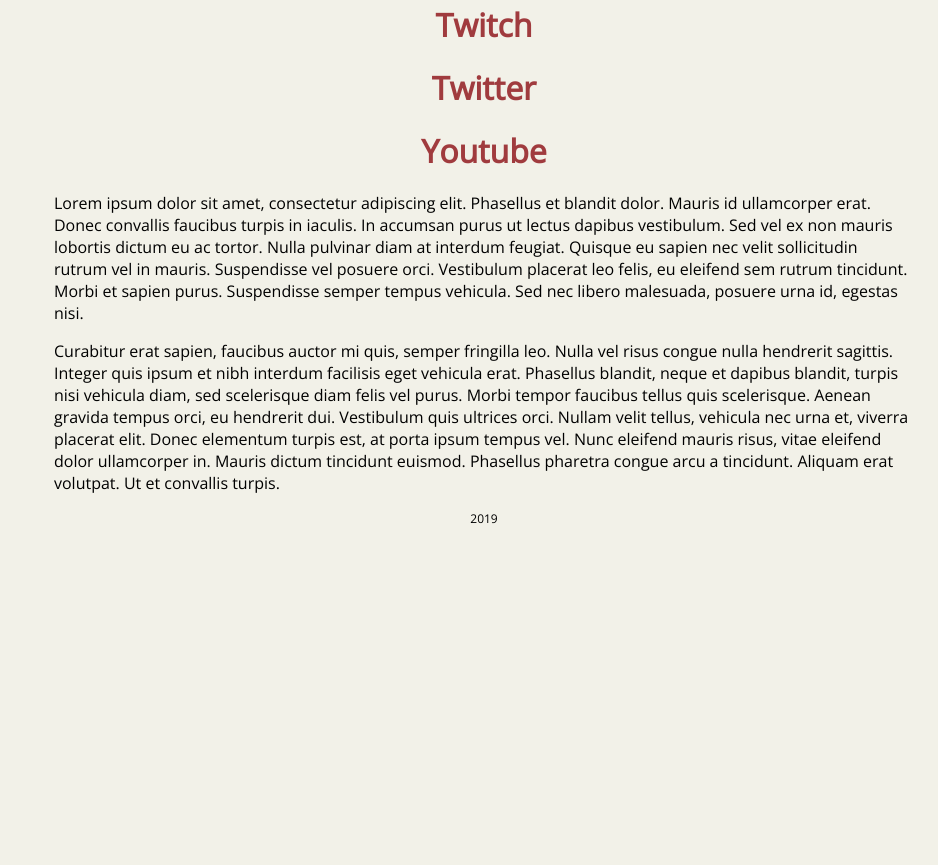
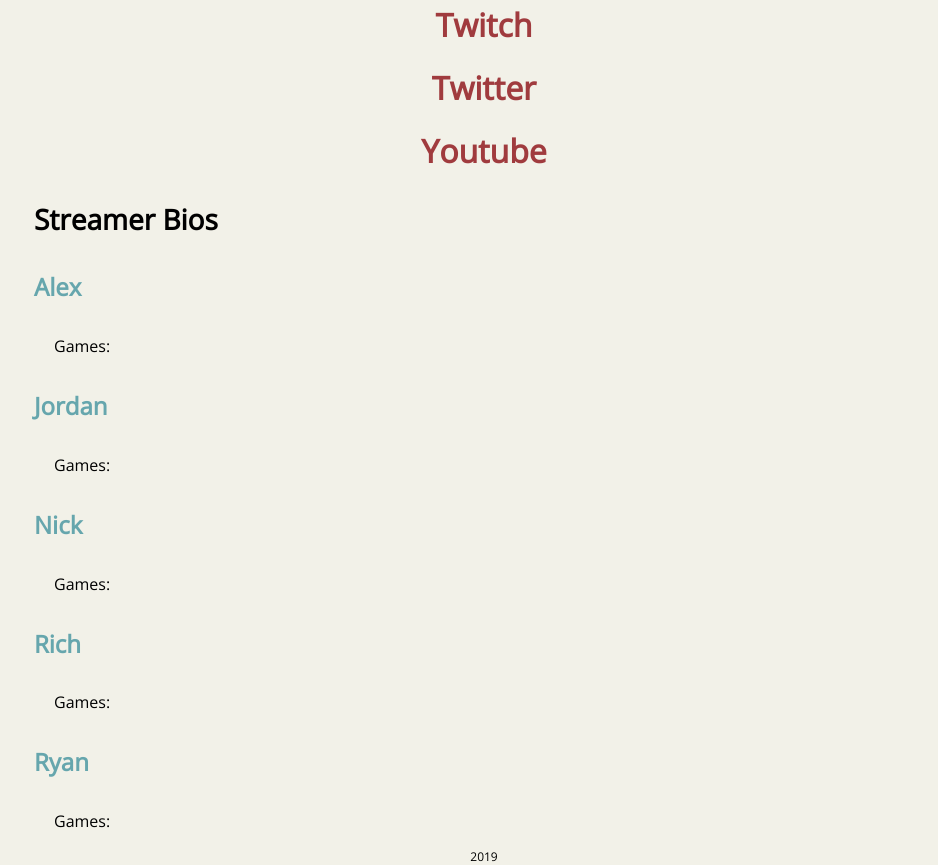
Before and after one commit to alex-daniels/the-hive-gaming, a plain HTML site: page dist/index.html in a window 1280 px wide. Shown: the part 363-1228 px from the top of the page, without its empty margins (156-1094 px from the left). Before the commit the page ends 890 px from the top, so only its background shows below. Drawn offline with nearby package versions, Linux system fonts and the light colour scheme.

Commit message:
Add streamer bios

```diff
--- a/dist/css/styles.css
+++ b/dist/css/styles.css
@@ -58,3 +58,13 @@
   margin: 0 auto;
   font-size: 0.75rem;
 }
+
+.bios-header {
+  color: #000;
+  font-size: 1.75rem;
+}
+
+.bios .bio .name {
+  color: #66a6ad;
+  font-size: 1.5rem;
+}
--- a/dist/index.html
+++ b/dist/index.html
@@ -17,9 +17,39 @@
       <h2><a href="https://youtube.com" class="important-link" target="_blank">Youtube</a></h2>
     </section>
     <main class="intro-text">
-      <p>Lorem ipsum dolor sit amet, consectetur adipiscing elit. Phasellus et blandit dolor. Mauris id ullamcorper erat. Donec convallis faucibus turpis in iaculis. In accumsan purus ut lectus dapibus vestibulum. Sed vel ex non mauris lobortis dictum eu ac tortor. Nulla pulvinar diam at interdum feugiat. Quisque eu sapien nec velit sollicitudin rutrum vel in mauris. Suspendisse vel posuere orci. Vestibulum placerat leo felis, eu eleifend sem rutrum tincidunt. Morbi et sapien purus. Suspendisse semper tempus vehicula. Sed nec libero malesuada, posuere urna id, egestas nisi.</p>
-
-      <p>Curabitur erat sapien, faucibus auctor mi quis, semper fringilla leo. Nulla vel risus congue nulla hendrerit sagittis. Integer quis ipsum et nibh interdum facilisis eget vehicula erat. Phasellus blandit, neque et dapibus blandit, turpis nisi vehicula diam, sed scelerisque diam felis vel purus. Morbi tempor faucibus tellus quis scelerisque. Aenean gravida tempus orci, eu hendrerit dui. Vestibulum quis ultrices orci. Nullam velit tellus, vehicula nec urna et, viverra placerat elit. Donec elementum turpis est, at porta ipsum tempus vel. Nunc eleifend mauris risus, vitae eleifend dolor ullamcorper in. Mauris dictum tincidunt euismod. Phasellus pharetra congue arcu a tincidunt. Aliquam erat volutpat. Ut et convallis turpis.</p>
+      <h3 class="bios-header"><a id="streamer-bios" name="streamer-bios">Streamer Bios</a></h3>
+      <div class="bios">
+        <div class="bio">
+          <h4 class="name"><a id="alex" name="alex">Alex</a></h4>
+          <div class="bio-text">
+            <p>Games:</p>
+          </div>
+        </div>
+        <div class="bio">
+          <h4 class="name"><a id="jordan" name="jordan">Jordan</a></h4>
+          <div class="bio-text">
+            <p>Games:</p>
+          </div>
+        </div>
+        <div class="bio">
+          <h4 class="name"><a id="nick" name="nick">Nick</a></h4>
+          <div class="bio-text">
+            <p>Games:</p>
+          </div>
+        </div>
+        <div class="bio">
+          <h4 class="name"><a id="rich" name="rich">Rich</a></h4>
+          <div class="bio-text">
+            <p>Games:</p>
+          </div>
+        </div>
+        <div class="bio">
+          <h4 class="name"><a id="ryan" name="ryan">Ryan</a></h4>
+          <div class="bio-text">
+            <p>Games:</p>
+          </div>
+        </div>
+      </div>
     </main>
     <footer class="the-hive-footer">
       2019
```
